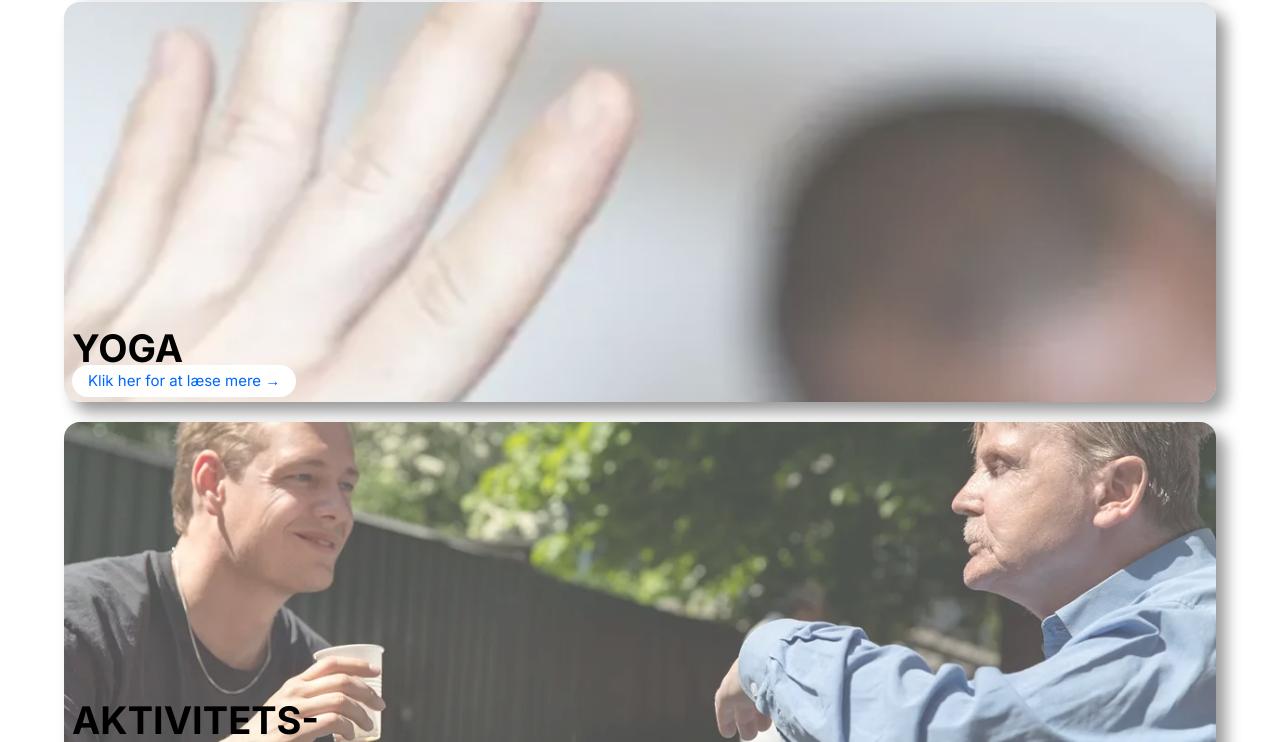
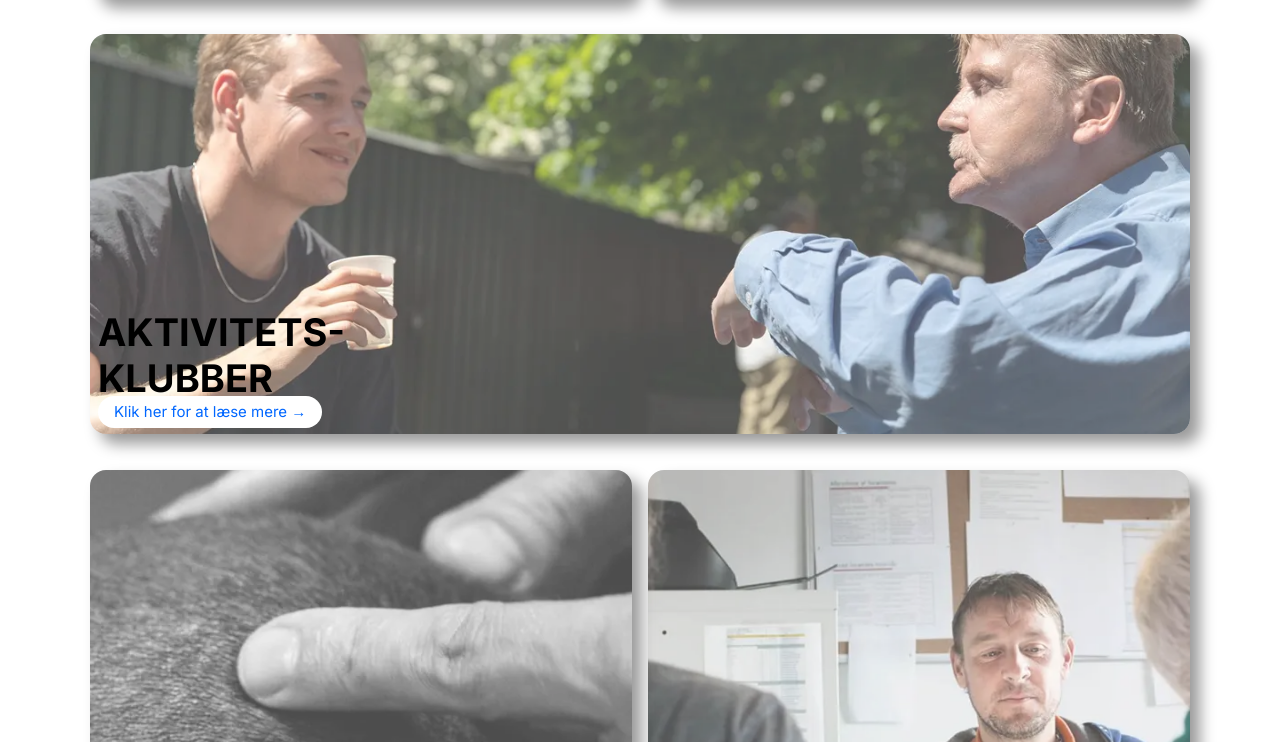
Before and after one commit to JosefineKjaer/weshelter, an Astro site: page /cards_frida in a window 1280 px wide. Shown: the part 428-1170 px from the top of the page. Built offline with nearby package versions, Linux system fonts and the light colour scheme; Astro itself is replaced by a stand-in of ours.

Commit message:
complets responsive

```diff
--- a/src/components/cards_frida.astro
+++ b/src/components/cards_frida.astro
@@ -1,26 +1,35 @@
 ---
 import { initFlipCards } from "../scripts/js";
-const { VilDuTekst, rolle, image } = Astro.props;
+const { image, rolle, class: customClass, mainText, du, viTilbyder, tid, hvor } = Astro.props;
 const { oneWord } = Astro.props;
 ---
 
 <div class="card-container">
-  <div class="card">
+  <div class={`card ${customClass ? customClass : ""}`}>
     <div class="card-face card-front" style={`background-image: url(${image});`}>
       <h2 class={oneWord && "oneWord"} set:html={rolle} />
       <!-- Tillader HTML-tags i props -->
       <a href="#">Klik her for at læse mere &#8594;</a>
     </div>
-    <div class="card-face card-back">
-      <p>
-        Lorem ipsum dolor sit amet consectetur adipisicing elit. Molestiae quaerat veritatis, in voluptates velit, debitis quis quo, minus officiis quisquam odit autem magni! Fugit repellat saepe vitae optio. Facilis, illum? Lorem ipsum dolor sit
-        amet, consectetur adipisicing elit. Architecto mollitia reprehenderit distinctio cum repudiandae corporis quidem facere quasi similique aut quo consequatur fugiat perferendis eius, dolor ad illum asperiores dicta? Lorem ipsum dolor sit amet
-        consectetur adipisicing elit. Aliquid voluptatibus officiis, praesentium, modi magnam ratione commodi laudantium illo facilis fugit non velit a harum omnis possimus ullam aliquam. Explicabo, accusamus!
-      </p>
-      <p>Lorem ipsum, dolor sit amet consectetur adipisicing elit. Similique, dicta sed quasi error, necessitatibus quas omnis provident, fugit aut ab ducimus sequi eveniet culpa beatae earum ex distinctio. Corporis, ex.</p>
+    <!-- <div class={double && "double"}> -->
+    <div class="card-face card-back card2">
+      <p set:html={mainText} />
+      <h3>Du...</h3>
+      <p set:html={du} />
+      <h3>Vi tilbyder...</h3>
+      <p set:html={viTilbyder} />
+      <div class="flex">
+        <h3>🕔</h3>
+        <p>{tid}</p>
+      </div>
+      <div class="flex">
+        <h3>📍</h3>
+        <p set:html={hvor} />
+      </div>
     </div>
   </div>
 </div>
+
 <script>
   import { initFlipCards } from "../scripts/js";
   initFlipCards();
@@ -47,6 +56,9 @@ const { oneWord } = Astro.props;
     font-family: Inter;
     font-weight: 400;
   }
+  * {
+    font-family: Inter;
+  }
 
   .card-container {
     perspective: 1000px;
@@ -55,9 +67,10 @@ const { oneWord } = Astro.props;
 
   .card {
     margin: 10px auto;
-    max-width: 90%;
-    width: 100vw;
-    height: 400px;
+    max-width: 600px;
+    flex: 1 1 300px; /* Vokser, men har en minimumsbredde */
+    min-height: 400px; /* Starter ved 400px, men vokser efter behov */
+    height: auto;
     position: relative;
     transform-style: preserve-3d;
     transition: transform 0.6s;
@@ -67,17 +80,19 @@ const { oneWord } = Astro.props;
 
   .card.flipped {
     transform: rotateY(180deg);
-    min-height: 400px; /* Juster denne værdi efter behov */
+    min-height: 620px; /* Juster denne værdi efter behov */
   }
 
   /* Sikrer, at kun én side vises ad gangen */
   .card-face {
     position: absolute;
     width: 100%;
-    height: 100%;
+    height: auto;
+    min-height: 100%; /* Starter ved 400px, men vokser efter behov */
+
     /* display: flex;
-    align-items: center;
-    justify-content: center; */
+align-items: center;
+justify-content: center; */
     border-radius: 10px;
     backface-visibility: hidden;
     border-radius: 1rem;
@@ -94,7 +109,25 @@ const { oneWord } = Astro.props;
     color: white;
   }
 
+  .card-back > * {
+    margin: 1rem 1rem 0 1rem;
+  }
+
   .oneWord {
     margin-top: 20.2rem;
   }
+
+  .flex {
+    display: flex;
+  }
+
+  /* span {
+    font-style: bold;
+  } */
+
+  @media (width >=700px) {
+    .wide-card {
+      max-width: 1100px;
+    }
+  }
 </style>
--- a/src/pages/cards_frida.astro
+++ b/src/pages/cards_frida.astro
@@ -5,14 +5,27 @@ import Layout from "../layouts/Layout.astro";
 
 <Layout>
   <main>
-    <Cards_Frida image="møbelhjælper.webp" rolle="Møbel- <br/> hjælper" />
+    <Cards_Frida
+      image="møbelhjælper.webp"
+      rolle="Møbel- <br/> hjælper"
+      mainText=" <span> Bolig er <span/> første skridt ud af hjemløshed - men et hjem kræver mere end fire vægge. WeShelters møbelhjælp indsamler møbler og boligudstyr til hjemløse, der flytter i egen bolig. Indsaml og transporter møbler fra donorer til hjemløse, hjælp med flytninger og lagerstyring og skab tryghed og stabilitet for mennesker i en ny start."
+      du="- Er stabil, tålmodig og klar til at koordinere <br/> - Er aktiv på Facebook for at opspore møbeldonationer <br/> - Har lyst til at arbejde sammen med andre frivillige"
+      viTilbyder="-	Et meningsfuldt frivilligjob med konkret impact <br/> - Et stærkt fællesskab og løbende sparring <br/> - Fyraftensmøder og indsigt i socialt arbejde <br/> - Dokumentation for dit frivillige arbejde efter et år"
+      tid="Du kan afsætte et par timer om måneden (varierer efter behov)"
+      hvor="Storkøbenhavn"
+    />
     <Cards_Frida image="yoga.webp" rolle="Yoga" oneWord />
-    <Cards_Frida image="aktivitetsklubber.webp" rolle="Aktivitets- <br/> klubber" />
+    <div class="onefr">
+      <Cards_Frida image="aktivitetsklubber.webp" rolle="Aktivitets- <br/> klubber" class="wide-card" />
+    </div>
     <Cards_Frida image="massage.webp" rolle="Massage" oneWord />
     <Cards_Frida image="økonomi.webp" rolle="Økonomi- <br/> rådgivning" />
-    <Cards_Frida image="ledelse.webp" rolle="Ledelse" oneWord />
-    <Cards_Frida image="peer-to-peer.webp" rolle="Peer-to-peer" oneWord />
-    <Cards_Frida image="madklubber.webp" rolle="Sociale <br/> madklubber" />
+    <Cards_Frida image="ledelse.webp" rolle="Aktivitets- <br/> Ledelse" />
+    <Cards_Frida image="peer-to-peer.webp" rolle="Peer-to-peer" />
+    <div class="onefr">
+      <Cards_Frida image="madklubber.webp" rolle="Sociale <br/> madklubber" class="wide-card" />
+    </div>
+
     <Cards_Frida image="netværksvenner.webp" rolle="Netværks- <br/> venner" />
     <Cards_Frida image="lgbt.webp" rolle="Lgbt+ <br/> venner" />
   </main>
@@ -22,5 +35,24 @@ import Layout from "../layouts/Layout.astro";
   main {
     display: grid;
     grid-template-columns: 1fr;
+    max-width: 1100px;
+    margin: auto;
+    gap: 1em;
+    padding: 1rem;
+  }
+
+  .onefr {
+    display: grid;
+  }
+
+  @media (min-width: 700px) {
+    main {
+      display: grid;
+      grid-template-columns: 1fr 1fr;
+    }
+
+    .onefr {
+      grid-column: span 2;
+    }
   }
 </style>
```
